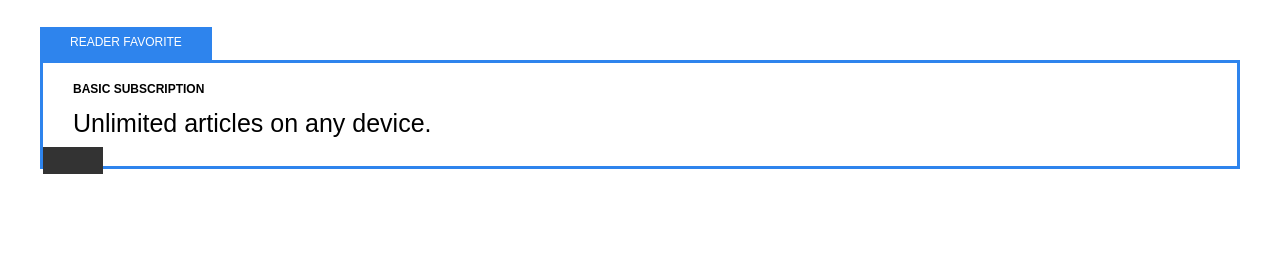
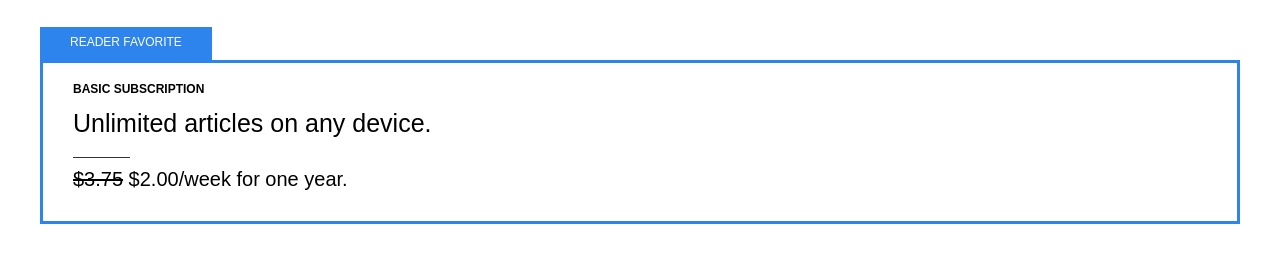
Before and after one commit to carlos-rdz/New-York-Times-Replica, a plain HTML site: page index.html in a window 1280 px wide. Shown: the part 256-518 px from the top of the page. Drawn offline with nearby package versions, Linux system fonts and the light colour scheme.

Commit message:
added divider and prices in reader favorite section

```diff
--- a/index.html
+++ b/index.html
@@ -43,9 +43,15 @@
     <span class='unlimited'>
         Unlimited articles on any device.
     </span>
-    <span class='divider'>
 
-    </span>
+    <div class='divider'>
+    </div>
+    <div class="price">
+        <span class="crossout">$3.75</span><span class="remainingtext"> $2.00/week for one year.</span>
+
+
+    </div>
+
 
 
 
--- a/main.css
+++ b/main.css
@@ -94,7 +94,7 @@ padding: 10px 0 10px 0
     display: block;
     border: 3px solid #2e84ed;
     /* outline: 1px solid red; */
-    margin-top: 0px
+    margin-top: 0px;
 
 }
 
@@ -116,8 +116,21 @@ padding: 10px 0 10px 0
 
 }
 .divider{
+    line-height: 1.25px;
     background-color: #333;
-    padding: 0px 30px 10px 30px;
-    height: 30px;
+    height: 1px;
     width: 57px;
+    display: block;
+    margin: 10px 0px 10px 30px;
 }
+
+.price{
+    margin: 0px 0px 30px 30px;
+    font-size: 20px
+}
+
+
+.crossout{
+
+    text-decoration: line-through
+}
```
